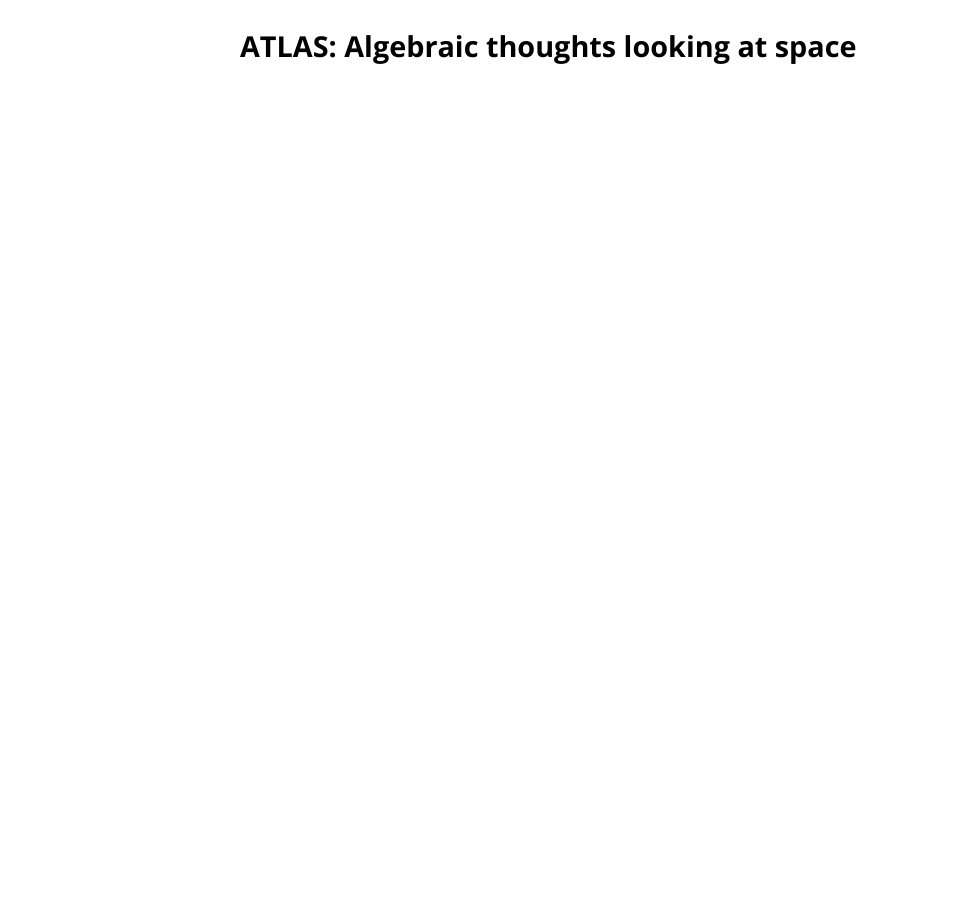
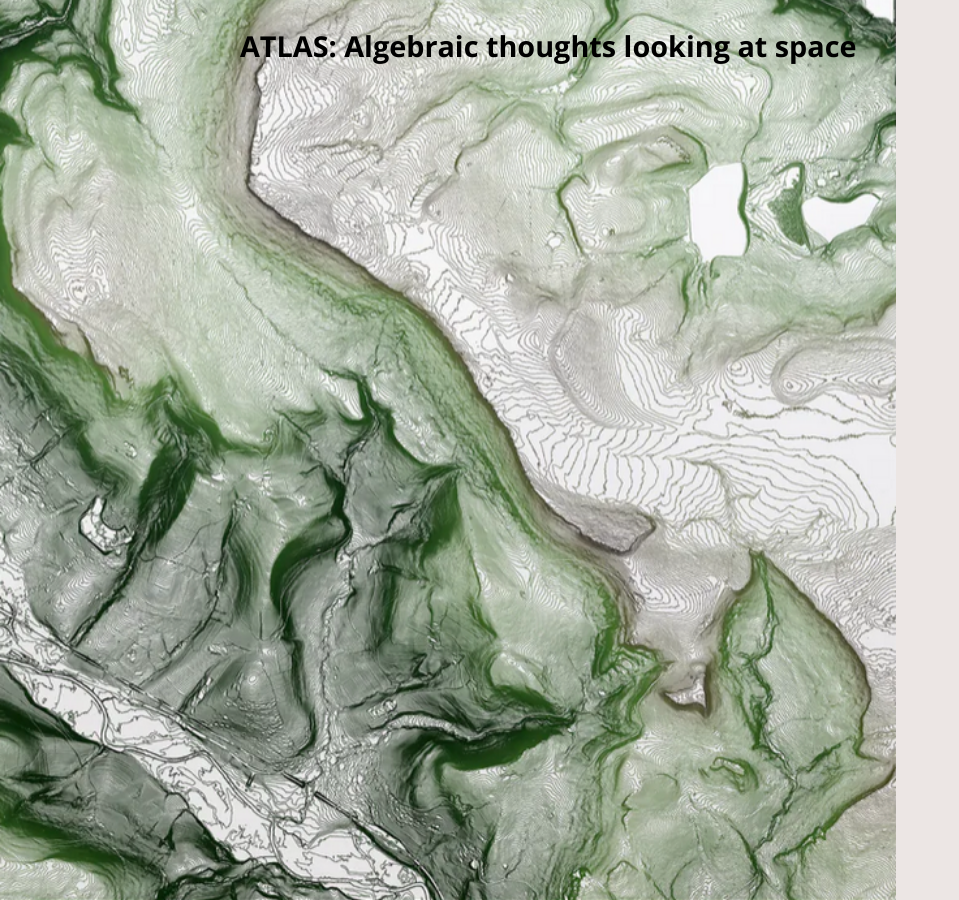
Before and after one commit to spela17/atlas, a Jekyll site: the page built from schedule.html, in a window 1280 px wide. Shown: the whole page, without its empty margins (0-959 px from the left). Built offline with Jekyll 4.4.1, drawn with Linux system fonts in a browser that asks for light colours; nearby versions of some CDN libraries; library files that are not in the unit come from our copies.

Commit message:
background

```diff
--- a/css/main.css
+++ b/css/main.css
@@ -17,7 +17,19 @@ div#content {
   padding: 10px;
 }
 
-
+div#mountain {
+  position: fixed;
+  height: 100%;
+  width: 100%;
+  z-index: -1;
+  opacity: 1;
+  background-color: rgb(236, 230, 228);
+  background-image: url("../crte.png");
+  background-repeat: no-repeat;
+  background-size: 70%;
+  background-position:  bottom left;
+  background-attachment: fixed;
+}
 
 hr {
   border: 0;
```
Also changed, not shown: crte.png (added).
